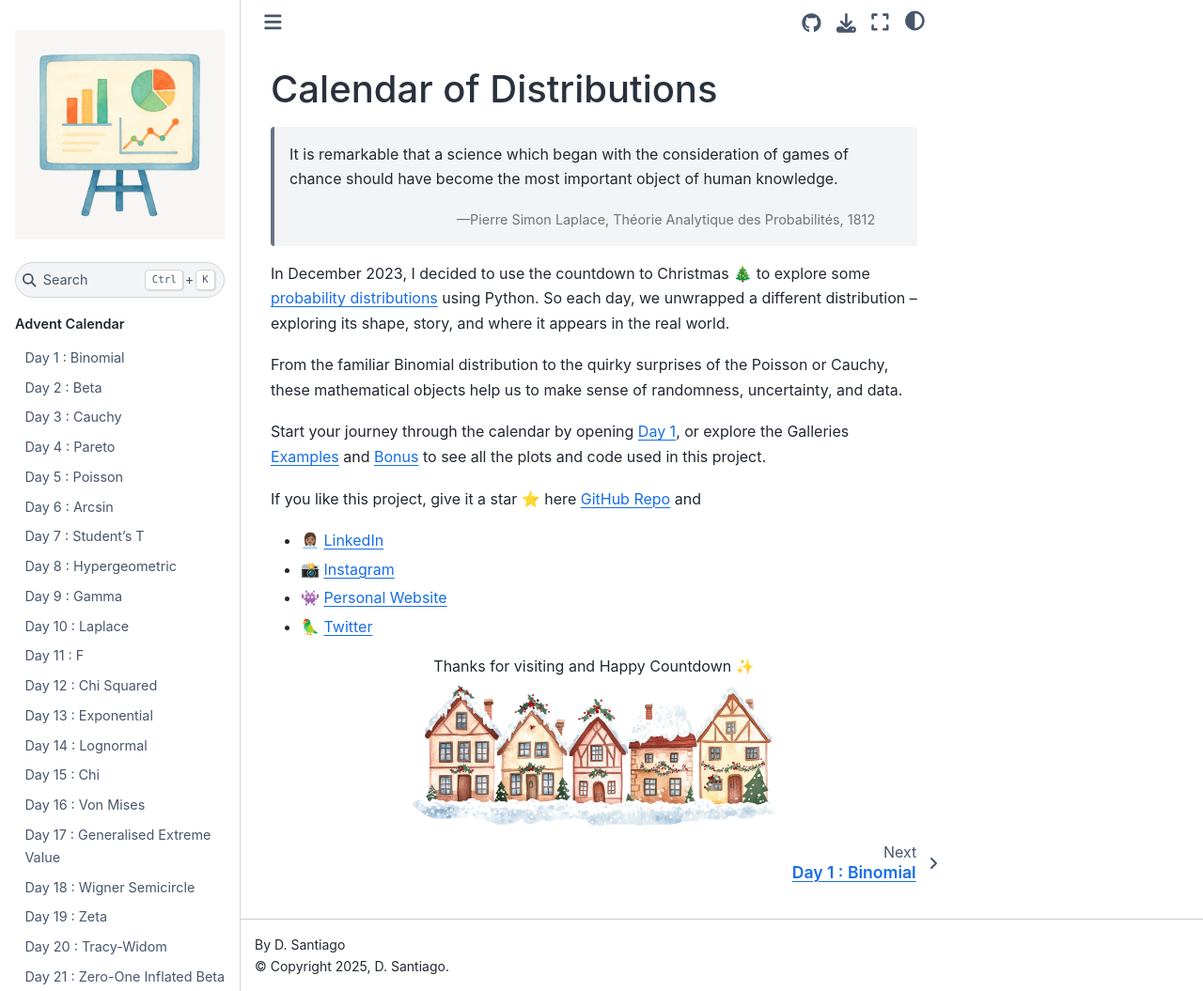
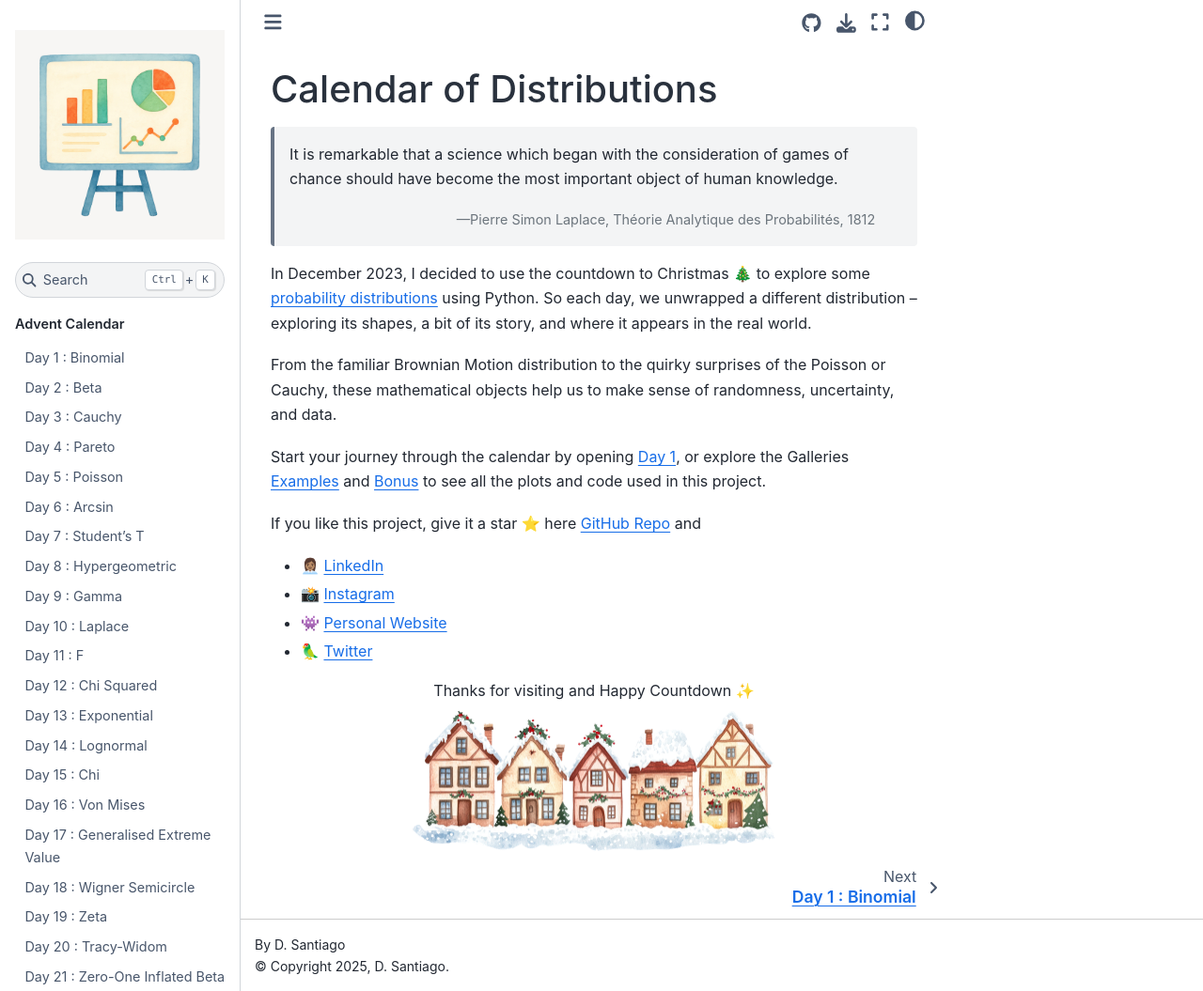
Before and after one commit to quantgirluk/advent-calendar-2023, a Sphinx documentation site: the page built from docs/source/index.rst, in a window 1280 px wide and 1055 px high. Shown: the whole window at 94% size. Built offline with Sphinx 7.4.7 and the Sphinx Book theme 1.1.4, drawn with Linux system fonts in a browser that asks for light colours; pages that are not in the unit, such as notebooks, are missing from menus.

Commit message:
Update index.rst

```diff
--- a/docs/source/index.rst
+++ b/docs/source/index.rst
@@ -12,9 +12,9 @@ Calendar of Distributions
 
 
 In December 2023, I decided to use the countdown to Christmas 🎄 to explore some `probability distributions <https://en.wikipedia.org/wiki/Probability_distribution>`_ using Python.
-So each day, we unwrapped a different distribution --exploring its shape, story, and where it appears in the real world.
+So each day, we unwrapped a different distribution --exploring its shapes, a bit of its story, and where it appears in the real world.
 
-From the familiar Binomial distribution to the quirky surprises of the Poisson or Cauchy,
+From the familiar Brownian Motion distribution to the quirky surprises of the Poisson or Cauchy,
 these mathematical objects help us to make sense of randomness, uncertainty, and data.
 
 Start your journey through the calendar by opening `Day 1 <day_01.html>`_, or explore the Galleries `Examples <auto_examples/index.html>`_ and `Bonus <auto_bonus/index.html>`_
```
